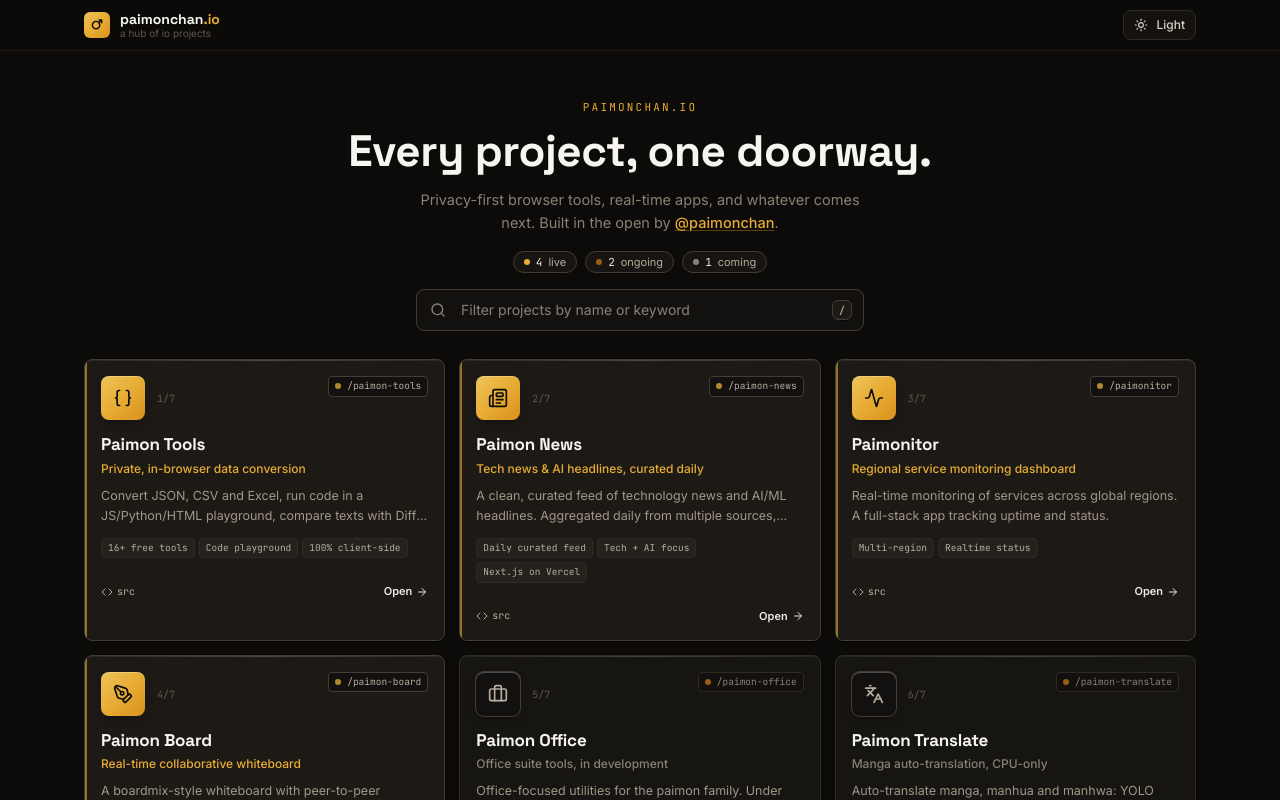
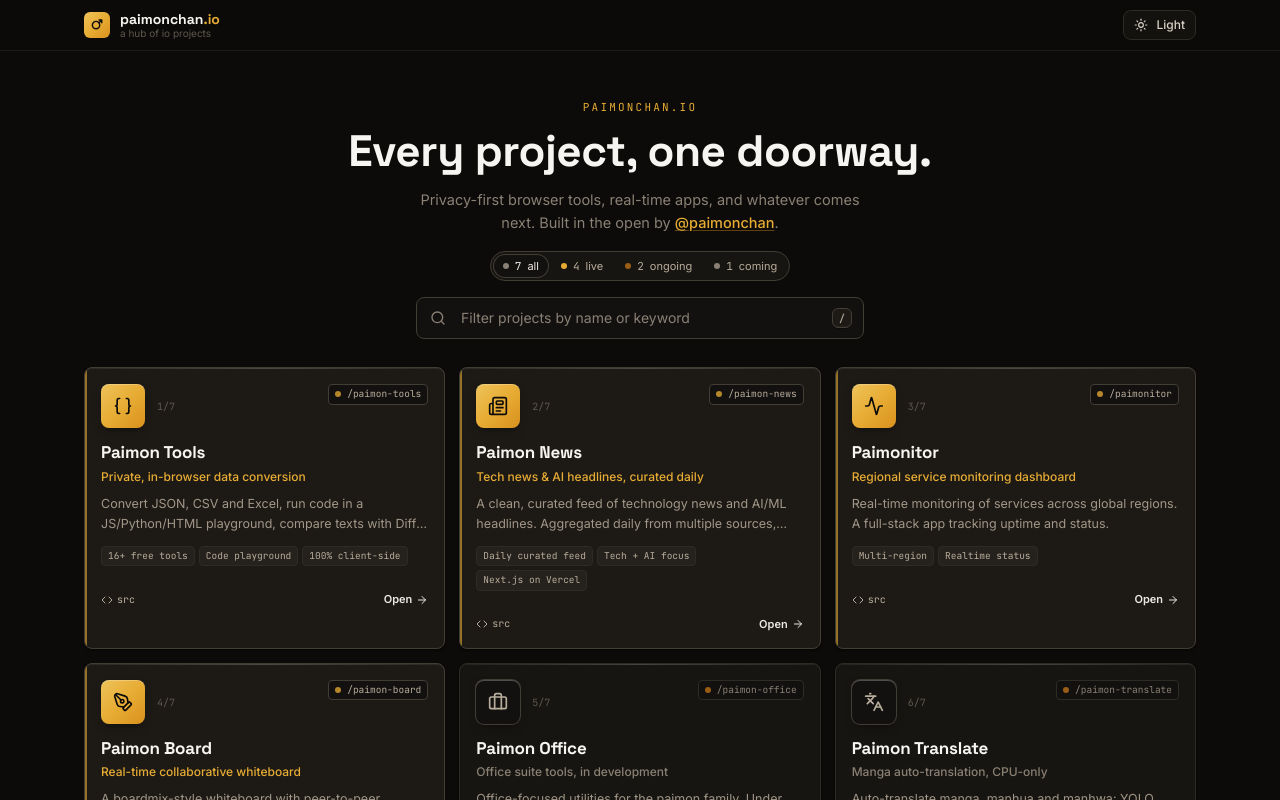
Before and after one commit to paimonchan/paimonchan.github.io, a React (Vite) app: page / in a window 1280 px wide. Shown: the top 800 px of the page. Built offline with nearby package versions, Linux system fonts and the light colour scheme.

Commit message:
feat: status segmented-control filter in hero (clickable pills + Escape reset + counts)

```diff
--- a/src/App.tsx
+++ b/src/App.tsx
@@ -13,7 +13,7 @@
 import { useEffect, useState } from 'react'
 
 import { ThemeEffect } from './stores/theme-store'
-import { useFilter } from './hooks/useFilter'
+import { useFilter, type StatusFilter } from './hooks/useFilter'
 import { SITES_WITH_ICONS, SEARCH_THRESHOLD } from './sites.config'
 import Header from './components/Header'
 import Hero from './components/Hero'
@@ -22,6 +22,7 @@ import Footer from './components/Footer'
 
 function Gateway() {
   const [query, setQuery] = useState('')
+  const [statusFilter, setStatusFilter] = useState<StatusFilter>('all')
 
   const liveCount = SITES_WITH_ICONS.filter((s) => s.status === 'live').length
   const ongoingCount = SITES_WITH_ICONS.filter((s) => s.status === 'ongoing').length
@@ -30,7 +31,7 @@ function Gateway() {
   // Only render the search box when filtering would actually pay off.
   const showSearch = SITES_WITH_ICONS.length >= SEARCH_THRESHOLD
 
-  const filtered = useFilter(SITES_WITH_ICONS, query)
+  const filtered = useFilter(SITES_WITH_ICONS, query, statusFilter)
 
   // "/" focuses the search box; Escape clears it. Skip when there's no box.
   useEffect(() => {
@@ -42,13 +43,14 @@ function Gateway() {
         e.preventDefault()
         ;(document.querySelector('input[aria-label="Filter projects"]') as HTMLInputElement | null)?.focus()
       }
-      if (e.key === 'Escape' && query) {
+      if (e.key === 'Escape' && (query || statusFilter !== 'all')) {
         setQuery('')
+        setStatusFilter('all')
       }
     }
     window.addEventListener('keydown', onKey)
     return () => window.removeEventListener('keydown', onKey)
-  }, [query, showSearch])
+  }, [query, statusFilter, showSearch])
 
   return (
     <div className="flex min-h-screen flex-col bg-ink-950 text-ink-100">
@@ -61,6 +63,8 @@ function Gateway() {
           liveCount={liveCount}
           ongoingCount={ongoingCount}
           soonCount={soonCount}
+          statusFilter={statusFilter}
+          onStatusFilterChange={setStatusFilter}
           showSearch={showSearch}
         />
         <SiteGrid sites={filtered} onClearFilter={() => setQuery('')} />
--- a/src/components/Hero.tsx
+++ b/src/components/Hero.tsx
@@ -9,6 +9,7 @@
  * (see SEARCH_THRESHOLD). Below that the list is faster to scan than to query.
  */
 import { Search, X } from 'lucide-react'
+import type { StatusFilter } from '../hooks/useFilter'
 
 interface HeroProps {
   query: string
@@ -17,6 +18,8 @@ interface HeroProps {
   liveCount: number
   ongoingCount: number
   soonCount: number
+  statusFilter: StatusFilter
+  onStatusFilterChange: (s: StatusFilter) => void
   showSearch: boolean
 }
 
@@ -27,6 +30,8 @@ export default function Hero({
   liveCount,
   ongoingCount,
   soonCount,
+  statusFilter,
+  onStatusFilterChange,
   showSearch,
 }: HeroProps) {
   return (
@@ -52,26 +57,43 @@ export default function Hero({
           .
         </p>
 
-        {/* Stats line — mini badges */}
-        <div className="mt-4 flex items-center justify-center gap-2">
-          <span className="inline-flex items-center gap-1.5 rounded-full border border-ink-600 bg-ink-800/70 px-2.5 py-0.5 text-[11px]">
-            <span className="h-1.5 w-1.5 rounded-full bg-honey-400" />
-            <span className="font-mono text-ink-100">{liveCount}</span>
-            <span className="text-ink-300">live</span>
-          </span>
+        {/* Stats line — segmented control that filters the grid */}
+        <div
+          role="group"
+          aria-label="Filter projects by status"
+          className="mt-4 inline-flex items-center gap-0.5 rounded-full border border-ink-600 bg-ink-800/70 p-0.5"
+        >
+          <StatusPill
+            active={statusFilter === 'all'}
+            onClick={() => onStatusFilterChange('all')}
+            label="all"
+            count={liveCount + ongoingCount + soonCount}
+            dotClass="bg-ink-400"
+          />
+          <StatusPill
+            active={statusFilter === 'live'}
+            onClick={() => onStatusFilterChange('live')}
+            label="live"
+            count={liveCount}
+            dotClass="bg-honey-400"
+          />
           {ongoingCount > 0 && (
-            <span className="inline-flex items-center gap-1.5 rounded-full border border-ink-600 bg-ink-800/70 px-2.5 py-0.5 text-[11px]">
-              <span className="h-1.5 w-1.5 rounded-full bg-honey-600/80" />
-              <span className="font-mono text-ink-100">{ongoingCount}</span>
-              <span className="text-ink-300">ongoing</span>
-            </span>
+            <StatusPill
+              active={statusFilter === 'ongoing'}
+              onClick={() => onStatusFilterChange('ongoing')}
+              label="ongoing"
+              count={ongoingCount}
+              dotClass="bg-honey-600/80"
+            />
           )}
           {soonCount > 0 && (
-            <span className="inline-flex items-center gap-1.5 rounded-full border border-ink-600 bg-ink-800/70 px-2.5 py-0.5 text-[11px]">
-              <span className="h-1.5 w-1.5 rounded-full bg-ink-400" />
-              <span className="font-mono text-ink-100">{soonCount}</span>
-              <span className="text-ink-300">coming</span>
-            </span>
+            <StatusPill
+              active={statusFilter === 'soon'}
+              onClick={() => onStatusFilterChange('soon')}
+              label="coming"
+              count={soonCount}
+              dotClass="bg-ink-400"
+            />
           )}
         </div>
       </div>
@@ -103,10 +125,19 @@ export default function Hero({
               </span>
             )}
           </div>
-          {query && (
+          {(query || statusFilter !== 'all') && (
             <div className="mt-1.5 text-center text-[11px] text-ink-500">
               <span className="font-mono text-ink-300">{matchCount}</span> of{' '}
-              <span className="font-mono">{liveCount + ongoingCount + soonCount}</span> projects
+              <span className="font-mono">
+                {statusFilter === 'all'
+                  ? liveCount + ongoingCount + soonCount
+                  : statusFilter === 'live'
+                    ? liveCount
+                    : statusFilter === 'ongoing'
+                      ? ongoingCount
+                      : soonCount}
+              </span>{' '}
+              projects
             </div>
           )}
         </div>
@@ -114,3 +145,36 @@ export default function Hero({
     </section>
   )
 }
+
+/** One clickable status pill in the hero segmented control. */
+function StatusPill({
+  active,
+  onClick,
+  label,
+  count,
+  dotClass,
+}: {
+  active: boolean
+  onClick: () => void
+  label: string
+  count: number
+  dotClass: string
+}) {
+  return (
+    <button
+      type="button"
+      onClick={onClick}
+      aria-pressed={active}
+      className={[
+        'inline-flex items-center gap-1.5 rounded-full px-2.5 py-1 text-[11px] transition-colors',
+        active
+          ? 'bg-ink-900 text-ink-100 ring-1 ring-inset ring-ink-600'
+          : 'text-ink-300 hover:text-ink-100 hover:bg-ink-900/50',
+      ].join(' ')}
+    >
+      <span className={['h-1.5 w-1.5 rounded-full', dotClass].join(' ')} />
+      <span className="font-mono">{count}</span>
+      <span>{label}</span>
+    </button>
+  )
+}
--- a/src/hooks/useFilter.ts
+++ b/src/hooks/useFilter.ts
@@ -2,21 +2,33 @@
  * useFilter — lightweight client-side filter for the site directory.
  *
  * Matches a free-text query against each entry's name, tagline, description
- * and keyword list (case-insensitive). Returns the full list when the query
- * is empty. No external dep — just useMemo over the input.
+ * and keyword list (case-insensitive). Optionally narrows by status
+ * ('live' | 'ongoing' | 'soon'), e.g. "show me only live projects".
+ * Returns the full list when the query is empty and no status filter is set.
+ * No external dep — just useMemo over the inputs.
  */
 import { useMemo } from 'react'
 import type { SiteWithIcon } from '../sites.config'
 
-export function useFilter(sites: SiteWithIcon[], query: string): SiteWithIcon[] {
+export type StatusFilter = 'all' | 'live' | 'ongoing' | 'soon'
+
+export function useFilter(
+  sites: SiteWithIcon[],
+  query: string,
+  status: StatusFilter = 'all'
+): SiteWithIcon[] {
   const q = query.trim().toLowerCase()
   return useMemo(() => {
-    if (!q) return sites
-    return sites.filter((s) => {
+    let list = sites
+    if (status !== 'all') {
+      list = list.filter((s) => s.status === status)
+    }
+    if (!q) return list
+    return list.filter((s) => {
       const haystack = [s.name, s.tagline, s.description, ...s.keywords]
         .join(' ')
         .toLowerCase()
       return haystack.includes(q)
     })
-  }, [sites, q])
+  }, [sites, q, status])
 }
```
